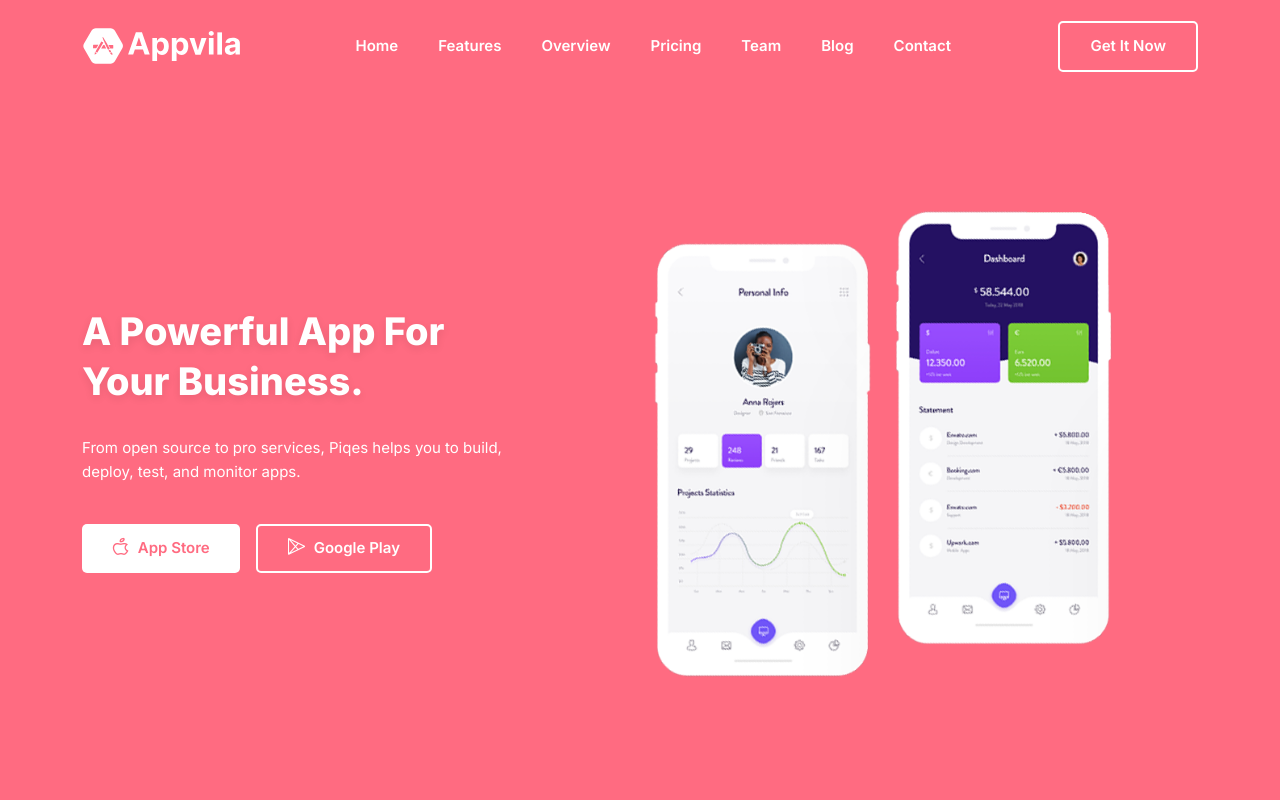
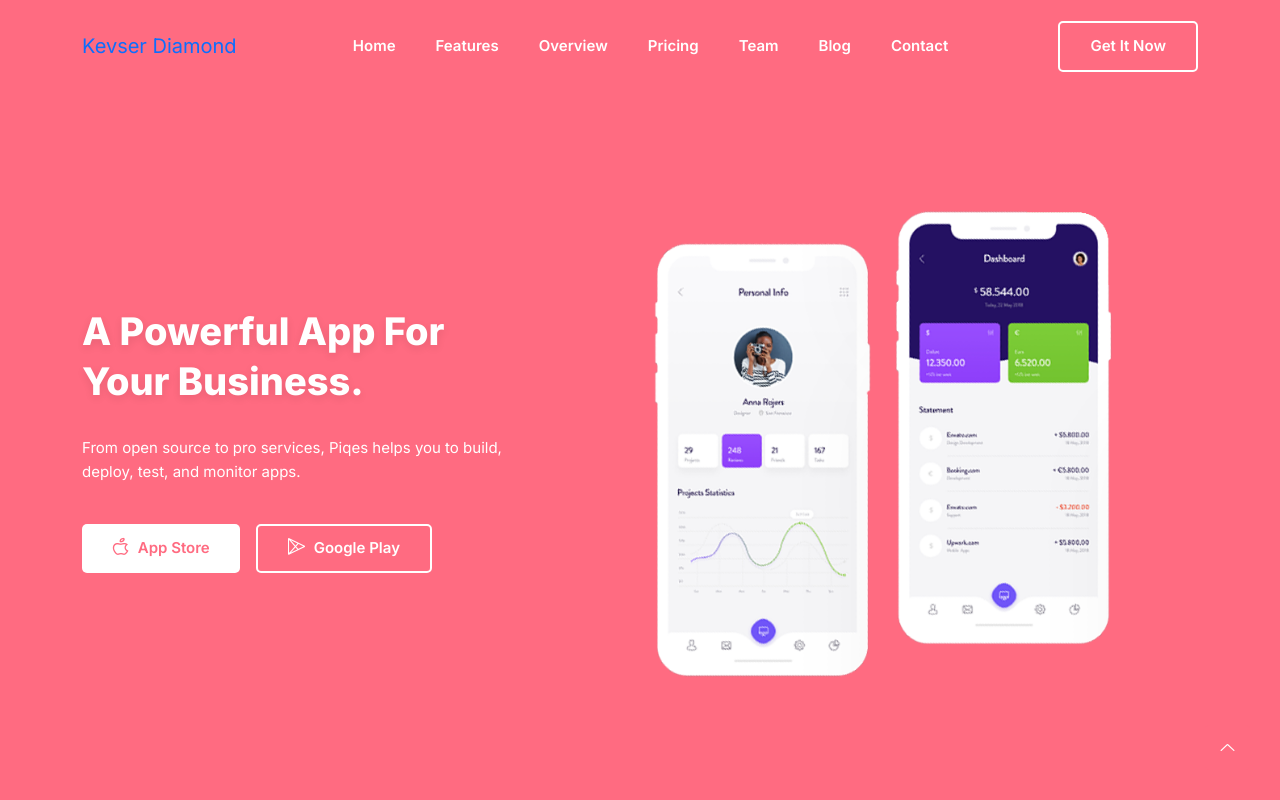
Before and after one commit to kevserkoramaz/diamond, a plain HTML site: page index.html in a window 1280 px wide. Shown: the top 800 px of the page. Drawn offline with Linux system fonts and the light colour scheme.

Commit message:
Update index.html

```diff
--- a/index.html
+++ b/index.html
@@ -48,7 +48,8 @@
                         <!-- Start Navbar -->
                         <nav class="navbar navbar-expand-lg">
                             <a class="navbar-brand" href="index.html">
-                                <img src="assets/images/logo/white-logo.svg" alt="Logo">
+                                <!-- <img src="assets/images/logo/white-logo.svg" alt="Logo"> -->
+                                Kevser Diamond
                             </a>
                             <button class="navbar-toggler mobile-menu-btn" type="button" data-bs-toggle="collapse"
                                 data-bs-target="#navbarSupportedContent" aria-controls="navbarSupportedContent"
```
